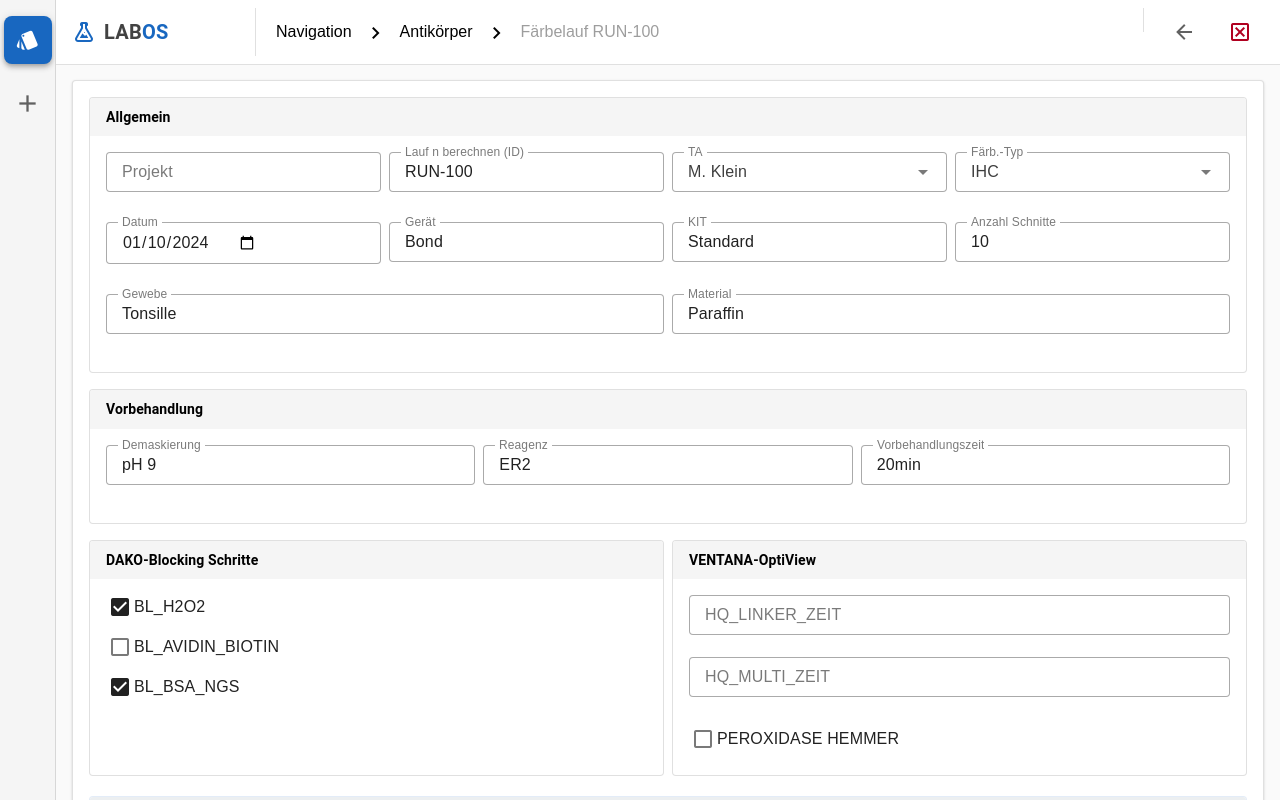
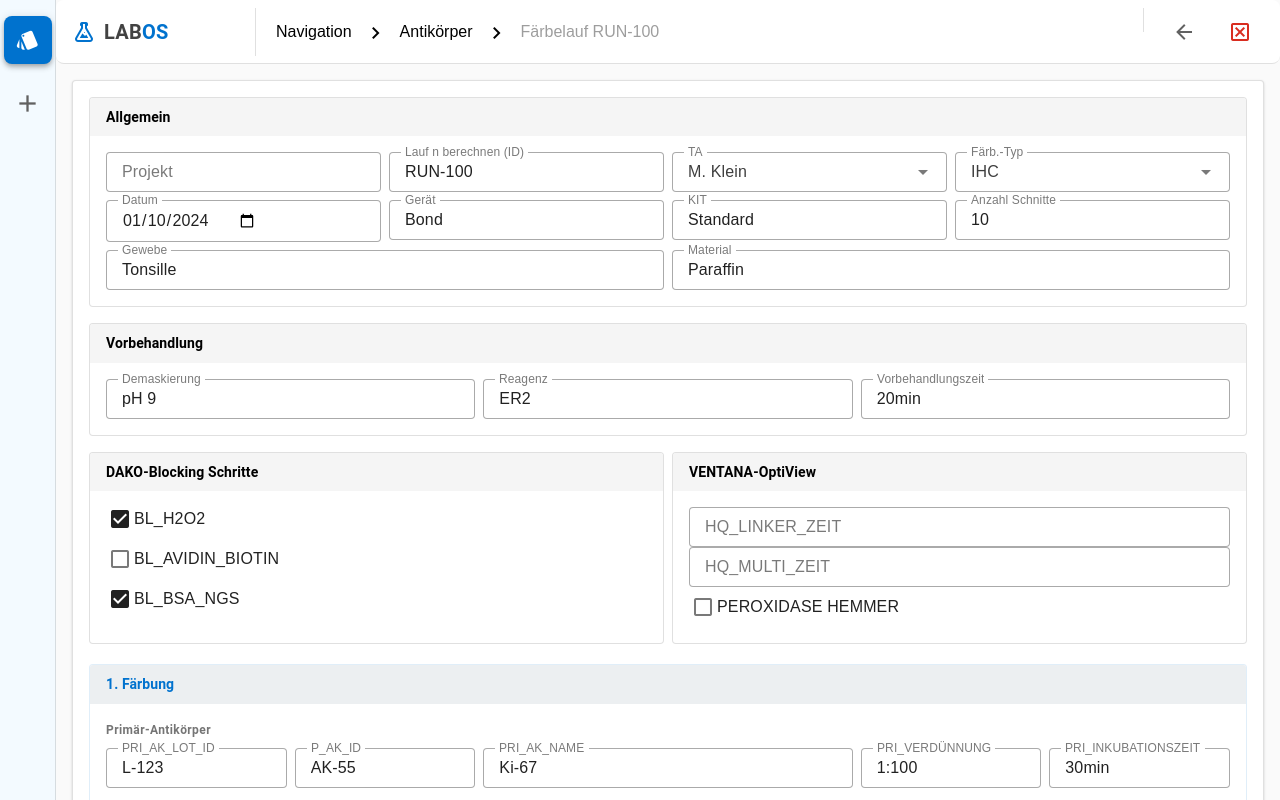
Before and after one commit to Maximkreizer/dilims, a Vue app in the folder DataHub/: page /antibodies/run/1 in a window 1280 px wide. Built offline with nearby package versions, Linux system fonts and the light colour scheme; the HTML template or start-up script is replaced by a standard one; a web font is replaced by a local one.

Commit message:
Phase 2.3: Integration der DiLims-CSS-Klassen und Theme-Anpassung

```diff
--- a/DataHub/src/didata-mocks/DidataSelect.vue
+++ b/DataHub/src/didata-mocks/DidataSelect.vue
@@ -1,6 +1,10 @@
 <template>
   <v-select
     v-bind="$attrs"
+    variant="outlined"
+    density="compact"
+    hide-details="auto"
+    class="didata-input"
   >
     <template v-for="(_, slotName) in $slots" v-slot:[slotName]="slotProps">
       <slot :name="slotName" v-bind="slotProps"></slot>
@@ -11,3 +15,7 @@
 <script setup lang="ts">
 // Simple mock wrapper for native DiData component
 </script>
+
+<style scoped>
+/* Any component-specific DiData styles can go here */
+</style>
--- a/DataHub/src/didata-mocks/DidataTextField.vue
+++ b/DataHub/src/didata-mocks/DidataTextField.vue
@@ -1,6 +1,10 @@
 <template>
   <v-text-field
     v-bind="$attrs"
+    variant="outlined"
+    density="compact"
+    hide-details="auto"
+    class="didata-input"
   >
     <template v-for="(_, slotName) in $slots" v-slot:[slotName]="slotProps">
       <slot :name="slotName" v-bind="slotProps"></slot>
@@ -11,3 +15,7 @@
 <script setup lang="ts">
 // Simple mock wrapper for native DiData component
 </script>
+
+<style scoped>
+/* Any component-specific DiData styles can go here */
+</style>
--- a/DataHub/src/didata-mocks/DidataTextarea.vue
+++ b/DataHub/src/didata-mocks/DidataTextarea.vue
@@ -1,6 +1,10 @@
 <template>
   <v-textarea
     v-bind="$attrs"
+    variant="outlined"
+    density="compact"
+    hide-details="auto"
+    class="didata-input"
   >
     <template v-for="(_, slotName) in $slots" v-slot:[slotName]="slotProps">
       <slot :name="slotName" v-bind="slotProps"></slot>
@@ -11,3 +15,7 @@
 <script setup lang="ts">
 // Simple mock wrapper for native DiData component
 </script>
+
+<style scoped>
+/* Any component-specific DiData styles can go here */
+</style>
--- a/DataHub/src/layouts/MainLayout.vue
+++ b/DataHub/src/layouts/MainLayout.vue
@@ -4,7 +4,7 @@
     <!-- ===================================== -->
     <!-- LINKS: Sidebar (Tab-Liste)            -->
     <!-- ===================================== -->
-    <v-navigation-drawer rail permanent color="grey-lighten-4">
+    <v-navigation-drawer rail permanent class="didata-sidebar">
       <div class="d-flex flex-column align-center py-4 fill-height">
 
         <!-- SCHLEIFE: Alle offenen Tabs -->
@@ -53,7 +53,7 @@
     <!-- ===================================== -->
     <!-- OBEN: Header                          -->
     <!-- ===================================== -->
-    <v-app-bar flat border="b" height="64" color="white">
+    <v-app-bar flat border="b" height="64" color="white" class="primary-action-bar">
       <div class="d-flex align-center px-4 cursor-pointer" style="min-width: 200px;" @click="router.push('/')">
         <v-icon color="primary" class="mr-2">mdi-flask-outline</v-icon>
         <span class="font-weight-bold text-h6 text-grey-darken-3">LAB<span class="text-primary">OS</span></span>
--- a/DataHub/src/main.ts
+++ b/DataHub/src/main.ts
@@ -32,6 +32,23 @@ import '@mdi/font/css/materialdesignicons.css'; // Für die Icons
 const vuetify = createVuetify({
   components,
   directives,
+  theme: {
+    defaultTheme: 'didataTheme',
+    themes: {
+      didataTheme: {
+        dark: false,
+        colors: {
+          primary: '#0072ce',
+          secondary: '#00c389',
+          accent: '#041e42',
+          error: '#d92d20',
+          info: '#3e95dc',
+          success: '#00c389',
+          warning: '#dc6803',
+        },
+      },
+    },
+  },
 });
 
 // Erstellen Sie die Haupt-Vue-App-Instanz
```
